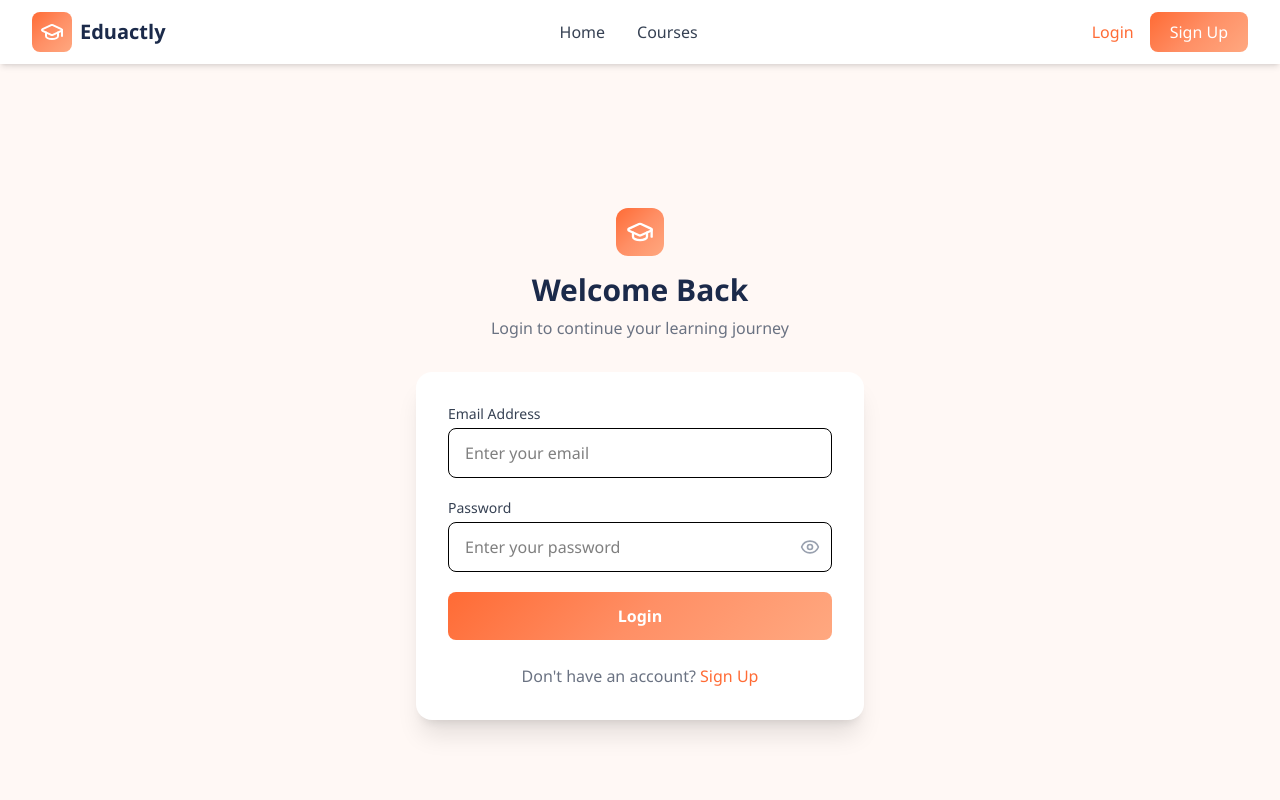
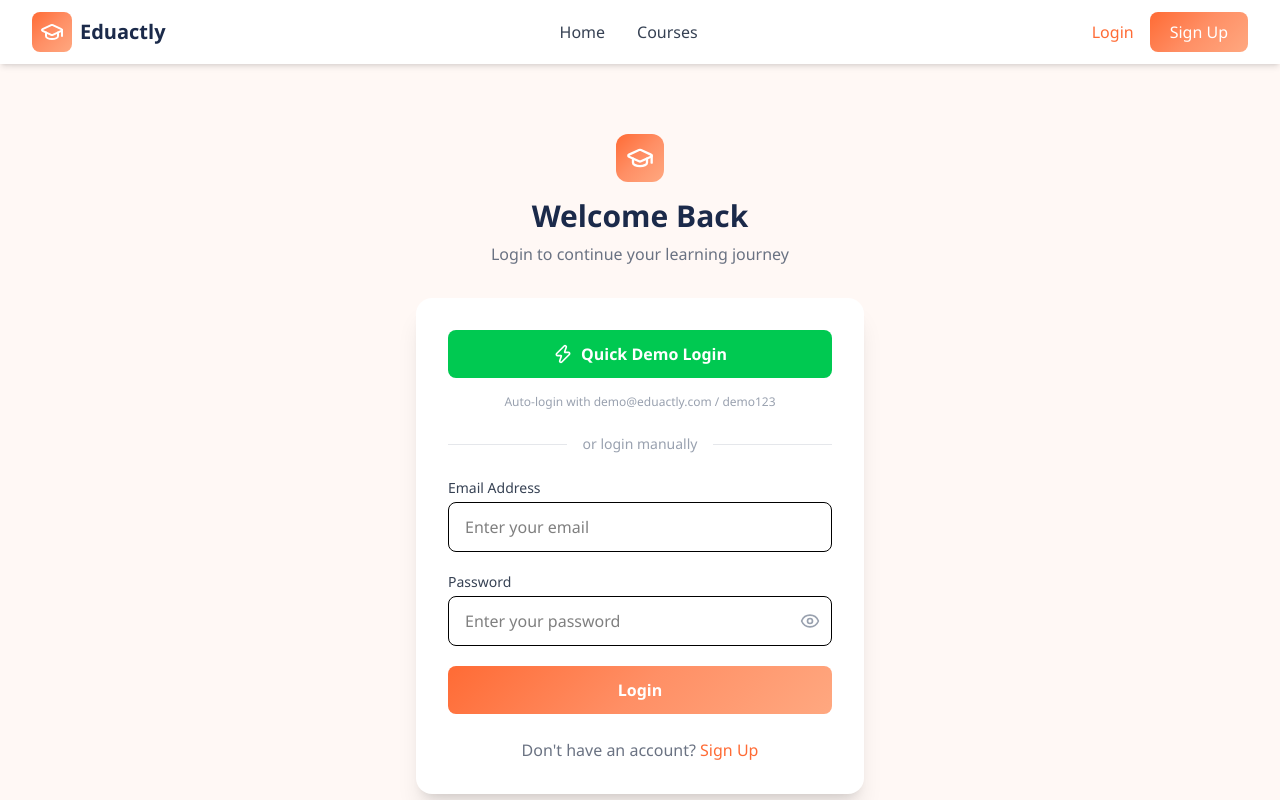
Before and after one commit to KhalilAiEngineer/AJ-Tech-Academy, a React (Vite) app: page /login in a window 1280 px wide. Shown: the top 800 px of the page. Built offline with nearby package versions, Linux system fonts and the light colour scheme.

Commit message:
feat: add demo login button and demo user auto-creation

```diff
--- a/src/context/AuthContext.jsx
+++ b/src/context/AuthContext.jsx
@@ -12,6 +12,19 @@ export function AuthProvider({ children }) {
     const savedEnrollments = localStorage.getItem('enrollments');
     if (savedUser) setUser(JSON.parse(savedUser));
     if (savedEnrollments) setEnrollments(JSON.parse(savedEnrollments));
+
+    // Create demo user if not exists
+    const users = JSON.parse(localStorage.getItem('users') || '[]');
+    if (!users.find(u => u.email === 'demo@eduactly.com')) {
+      users.push({
+        id: 1000,
+        name: 'Demo Student',
+        email: 'demo@eduactly.com',
+        password: 'demo123',
+        createdAt: new Date().toISOString()
+      });
+      localStorage.setItem('users', JSON.stringify(users));
+    }
     setLoading(false);
   }, []);
 
--- a/src/pages/Login.jsx
+++ b/src/pages/Login.jsx
@@ -1,7 +1,7 @@
 import { useState } from 'react';
 import { Link, useNavigate, useLocation } from 'react-router-dom';
 import { useAuth } from '../context/AuthContext';
-import { GraduationCap, Eye, EyeOff } from 'lucide-react';
+import { GraduationCap, Eye, EyeOff, Zap } from 'lucide-react';
 
 export default function Login() {
   const [form, setForm] = useState({ email: '', password: '' });
@@ -31,6 +31,13 @@ export default function Login() {
     }
   };
 
+  const handleDemoLogin = () => {
+    const result = login('demo@eduactly.com', 'demo123');
+    if (result.success) {
+      navigate(from);
+    }
+  };
+
   return (
     <div className="min-h-screen bg-bg-light flex items-center justify-center py-12 px-4">
       <div className="w-full max-w-md">
@@ -45,6 +52,17 @@ export default function Login() {
         </div>
 
         <div className="bg-white rounded-2xl shadow-xl p-8">
+          {/* Demo Login Button */}
+          <button onClick={handleDemoLogin} className="w-full bg-green-500 text-white py-3 rounded-lg font-bold hover:bg-green-600 transition flex items-center justify-center gap-2 mb-4">
+            <Zap className="w-5 h-5" /> Quick Demo Login
+          </button>
+          <p className="text-center text-xs text-gray-400 mb-6">Auto-login with demo@eduactly.com / demo123</p>
+
+          <div className="relative mb-6">
+            <div className="absolute inset-0 flex items-center"><div className="w-full border-t border-gray-200"></div></div>
+            <div className="relative flex justify-center text-sm"><span className="px-4 bg-white text-gray-400">or login manually</span></div>
+          </div>
+
           {errors.general && (
             <div className="bg-red-50 text-red-600 p-3 rounded-lg mb-4 text-sm">{errors.general}</div>
           )}
```
Also changed, not shown: 1 other file (tests, documents, lock files or other folders).
